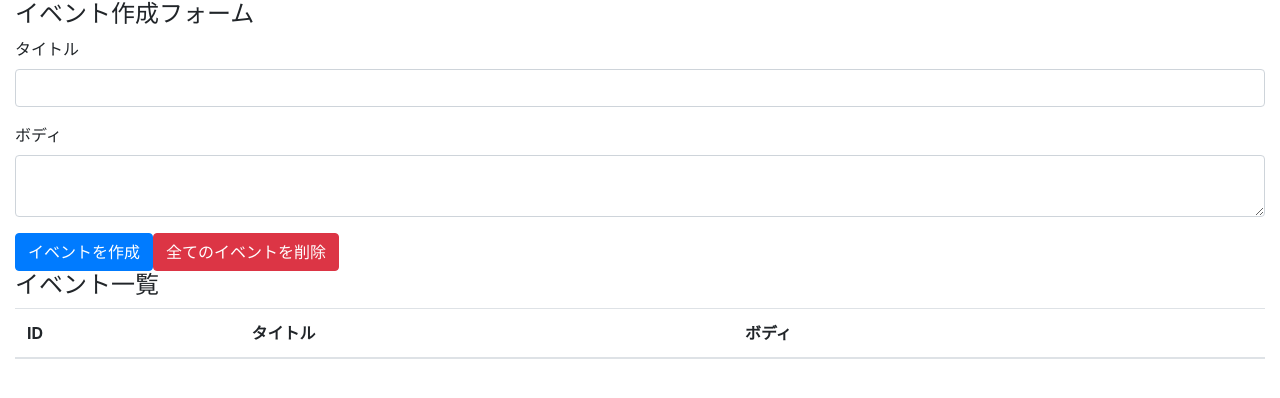
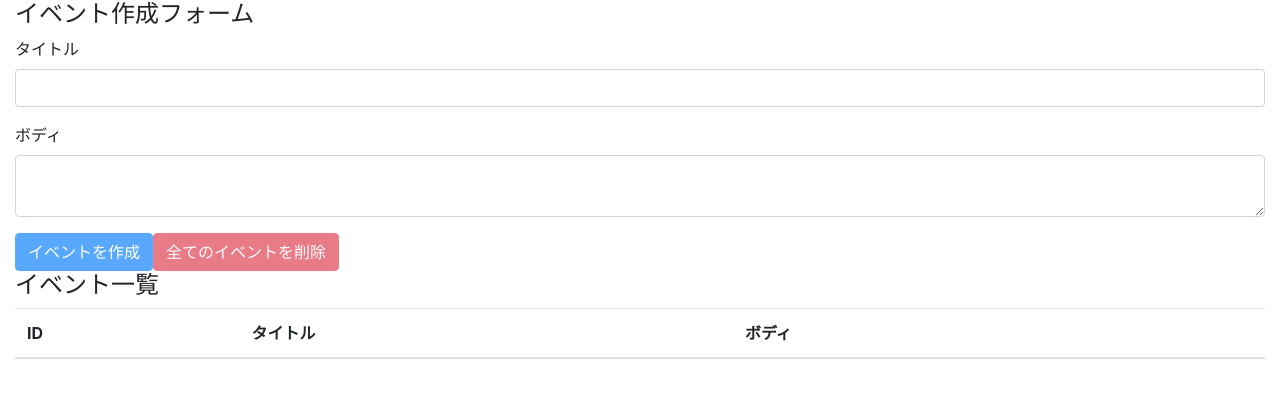
Before and after one commit to Sample-hukurou82/react_hooks_training, a React (Create React App) app: page / in a window 1280 px wide. Shown: the top 398 px of the page. Built offline with nearby package versions, Linux system fonts and the light colour scheme.

Commit message:
reducerの削除機能のアラートと非入力時には非活性に

```diff
--- a/src/components/App.js
+++ b/src/components/App.js
@@ -20,6 +20,17 @@
     setTitle("");
     setBody("");
   };
+
+  const deleteAllEvents = (e) => {
+    e.preventDefault();
+    const result = window.confirm("全てのイベントを削除しますか？");
+    if (result)
+      dispatch({
+        type: "CREATE_ALL_EVENT",
+      });
+  };
+
+  const unCreatable = title === "" || body === "";
 
   return (
     <div className="container-fluid">
@@ -45,10 +56,20 @@
           ></textarea>
         </div>
 
-        <button className="btn btn-primary" onClick={addEvent}>
+        <button
+          className="btn btn-primary"
+          onClick={addEvent}
+          disabled={unCreatable}
+        >
           イベントを作成
         </button>
-        <button className="btn btn-danger">全てのイベントを削除</button>
+        <button
+          className="btn btn-danger"
+          onClick={deleteAllEvents}
+          disabled={state.length === 0}
+        >
+          全てのイベントを削除
+        </button>
       </form>
 
       <h4>イベント一覧</h4>
--- a/src/components/Event.js
+++ b/src/components/Event.js
@@ -3,7 +3,8 @@
 const Event = ({ event, dispatch }) => {
   const id = event.id;
   const handleClickDeleteButton = () => {
-    dispatch({ type: "DELETE_EVENT", id });
+    const result = window.confirm(`イベント(id=${id})を削除しますか？`);
+    if (result) dispatch({ type: "DELETE_EVENT", id });
   };
   return (
     <tr>
```
Also changed, not shown: src/reducers/index.js (+0 -15 lines).
